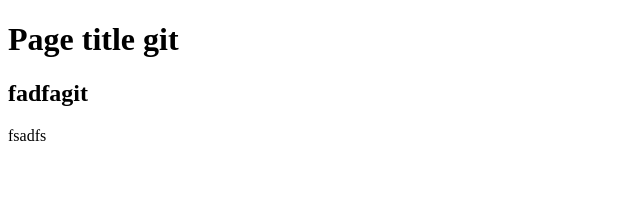
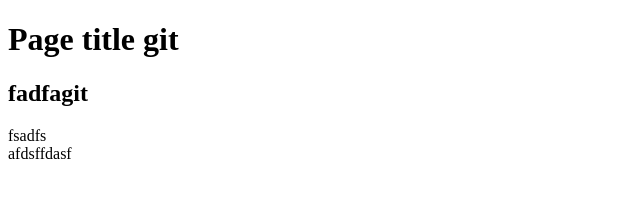
Before and after one commit to illushaaaa/my-project, a plain HTML site: page index.html in a window 1280 px wide. Shown: the full height of the page, 0-640 px from the left. Drawn offline with Linux system fonts and the light colour scheme.

Commit message:
new main

```diff
--- a/index.html
+++ b/index.html
@@ -9,5 +9,6 @@
   <h1>Page title git</h1>
   <h2> fadfagit </h2>
   <footer> fsadfs </footer>
+  <main> afdsffdasf </main>
 </body>
 </html>
```
